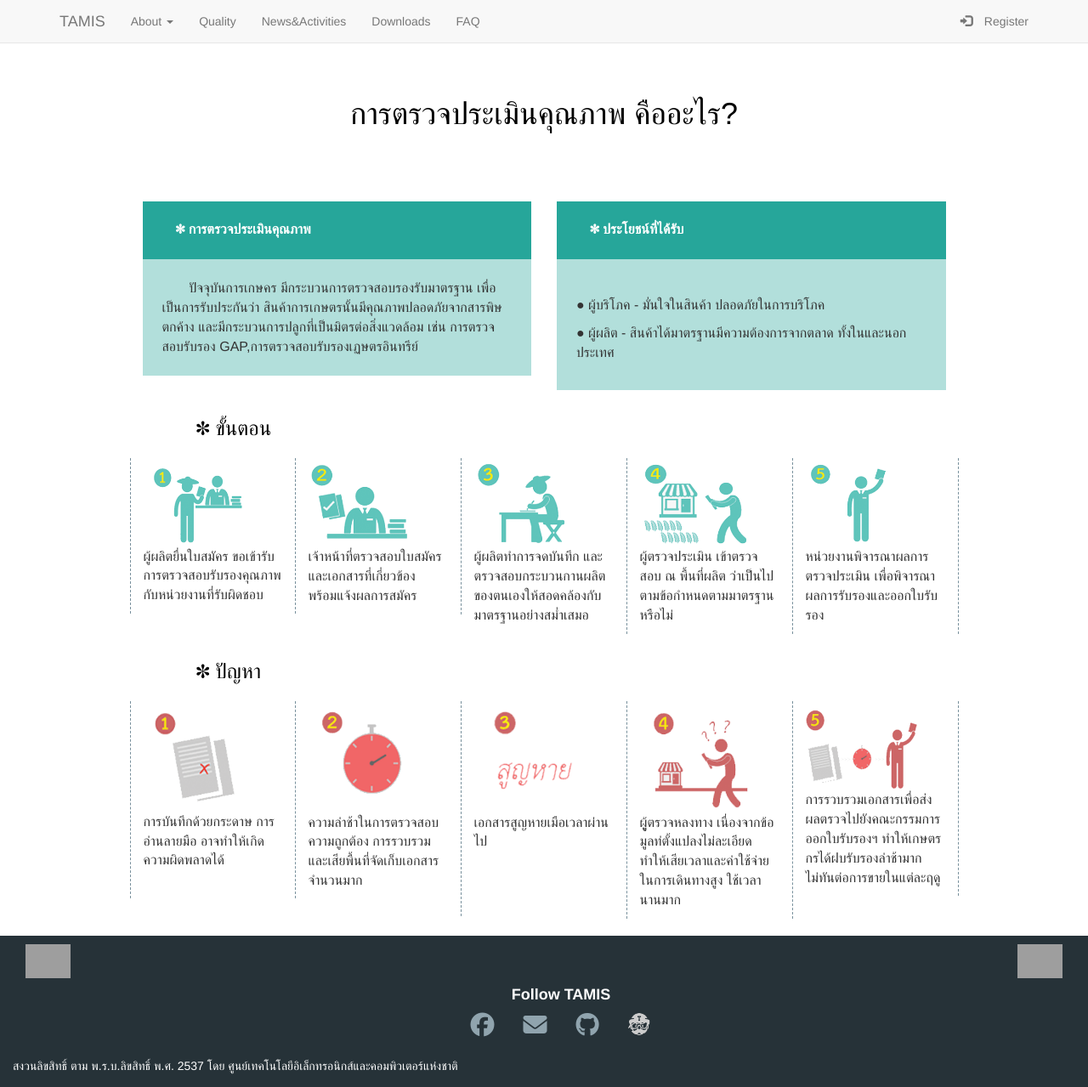
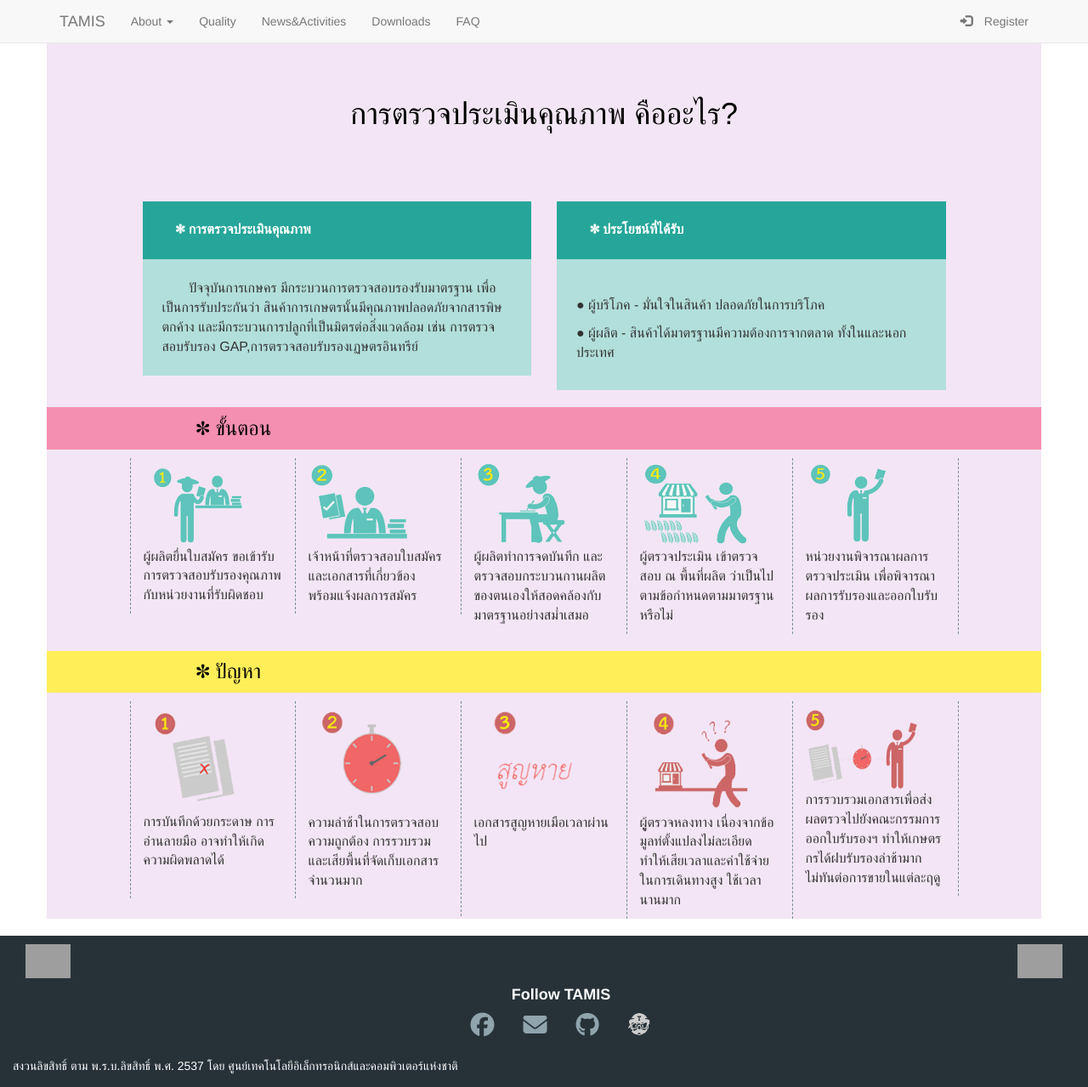
Before and after one commit to Acherrylp/Acherry.github.io, a Jekyll site: the page built from quality.html, in a window 1280 px wide and 1279 px high. Shown: the whole window at 85% size. Built offline with Jekyll 4.4.1, drawn with Linux system fonts in a browser that asks for light colours; nearby versions of some CDN libraries; grey boxes are pictures that could not be loaded.

Commit message:
ตกแต่งหน้าตรวจประเมิณคุณภาพ

```diff
--- a/quality.html
+++ b/quality.html
@@ -29,7 +29,7 @@ layout: page-1
  .bg2 {background-color: #E3F2FD;}
  .bg1 {background-color: #B2DFDB;}
  .bg3 {background-color: #26A69A;}
-
+ .bg4 {background-color: #F3E5F5;}
  .pd-3{
    padding: 5%;
    color: white;
@@ -50,7 +50,7 @@ p {font-size: 16px;}
 .img1 {display: block;}
 </style>
 
- <div class="container ">
+ <div class="container bg4">
     <div class="font "> การตรวจประเมินคุณภาพ คืออะไร?</div><br>
     <div class="row ">
         <div class="col-md-5 col-md-offset-1">
@@ -74,7 +74,7 @@ p {font-size: 16px;}
     </div>
   </div>
     <div class="row img1">
-        <h3 class="p1" style="background-color:;color:black">✽ ขั้นตอน </h3>
+        <h3 class="p1" style="background-color:#F48FB1;color:black">✽ ขั้นตอน </h3>
         <div class="col-md-2 col-sm-6 col-md-offset-1 border bd1">
             <img src="pics/quality/ql-1.png" alt="logo quality" width="80%">
             <p>ผู้ผลิตยื่นใบสมัคร ขอเข้ารับการตรวจสอบรับรองคุณภาพกับหน่วยงานที่รับผิดชอบ</p>
@@ -97,7 +97,7 @@ p {font-size: 16px;}
         </div>
     </div>
     <div class="row img1">
-        <h3 class="p1" style="background-color:;color:black">✽ ปัญหา </h3>
+        <h3 class="p1" style="background-color:#FFEE58;color:black">✽ ปัญหา </h3>
         <div class="col-md-2 col-sm-6 col-md-offset-1 border bd1">
             <img src="pics/quality/ql-6.png" alt="logo quality" width="80%">
             <p>การบันทึกด้วยกระดาษ การอ่านลายมือ อาจทำให้เกิดความผิดพลาดได้ <br><br>
```
